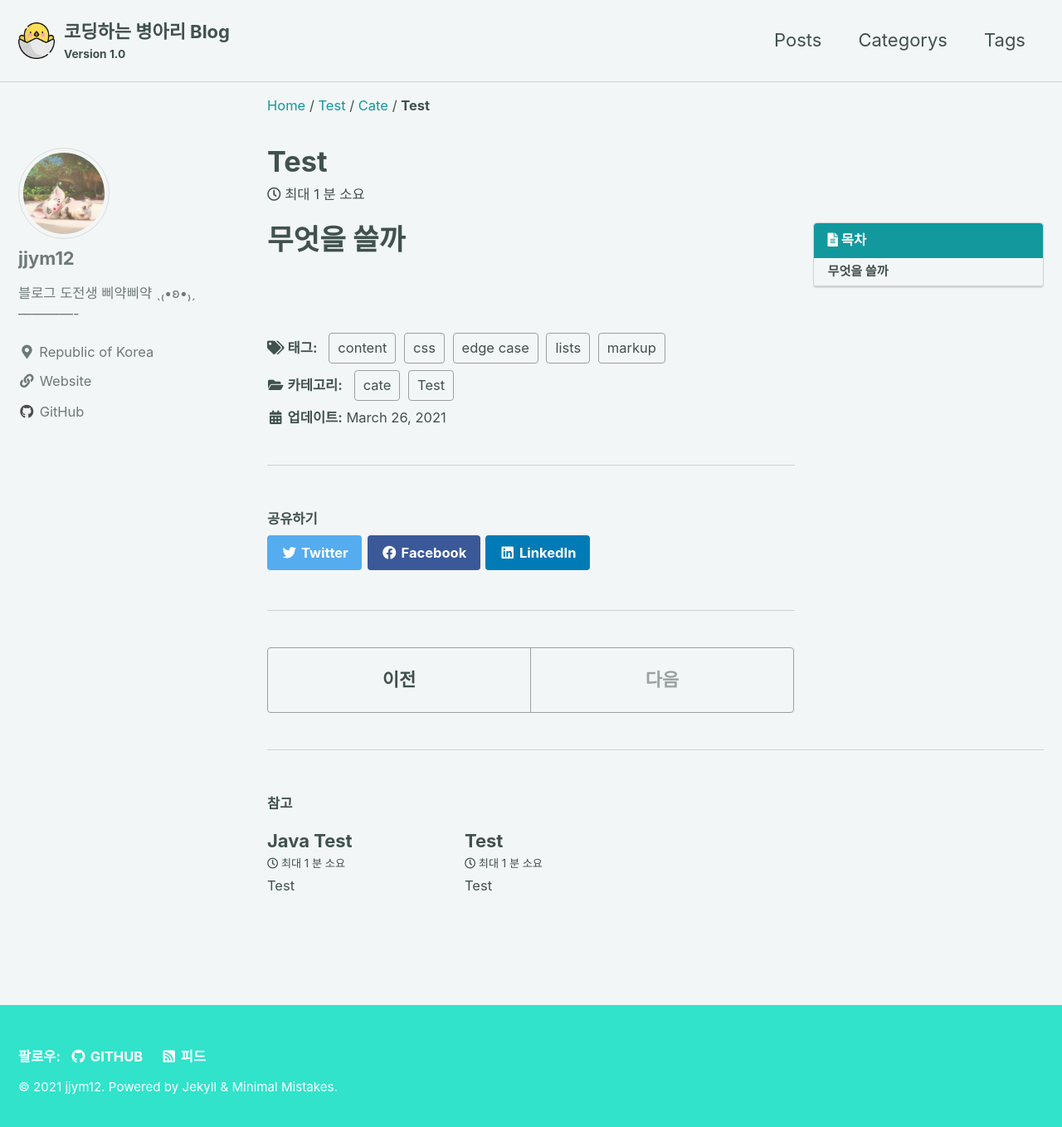
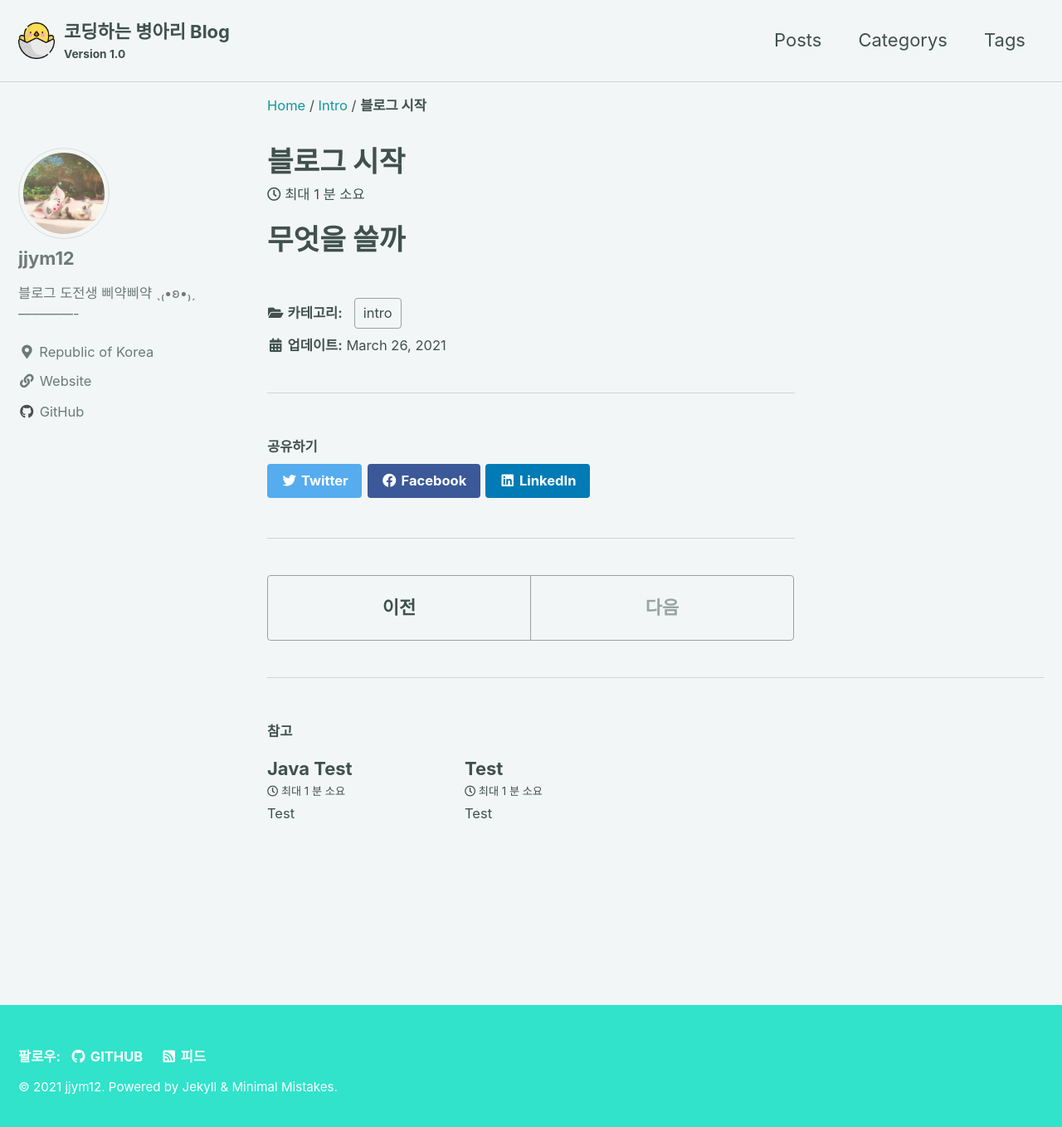
Before and after one commit to jjym12/jjym12.github.io, a Jekyll site: the page built from _posts/2021/2021-03-26-start.md, in a window 1280 px wide and 1366 px high. Shown: the top 1358 px of the window at 83% size. Built offline with Jekyll 4.4.1, drawn with Linux system fonts in a browser that asks for light colours; cached includes are drawn as plain includes.

Commit message:
집가서 추가..

```diff
--- a/_posts/2021/2021-03-26-start.md
+++ b/_posts/2021/2021-03-26-start.md
@@ -1,17 +1,11 @@
 ---
-title: Test
+title: 블로그 시작
 categories:
-  - Test
-  - cate
-tags:
-  - content
-  - css
-  - edge case
-  - lists
-  - markup
-toc: true
-toc_sticky: true
-toc_label: 목차
+  - intro
+# tags:
+# toc: true
+# toc_sticky: true
+# toc_label: 목차
 ---
 
 # 무엇을 쓸까
```
Also changed, not shown: README.md.
